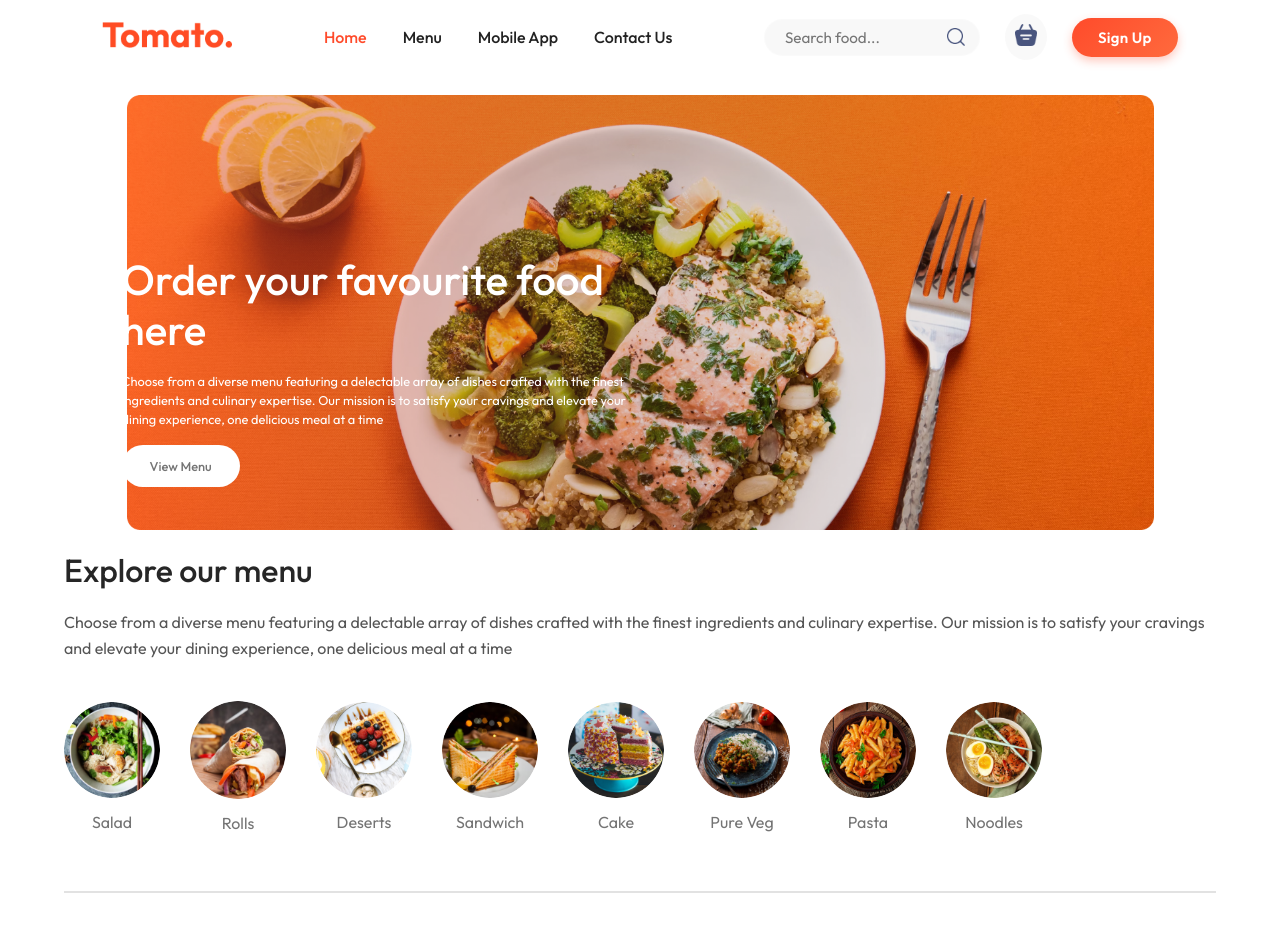
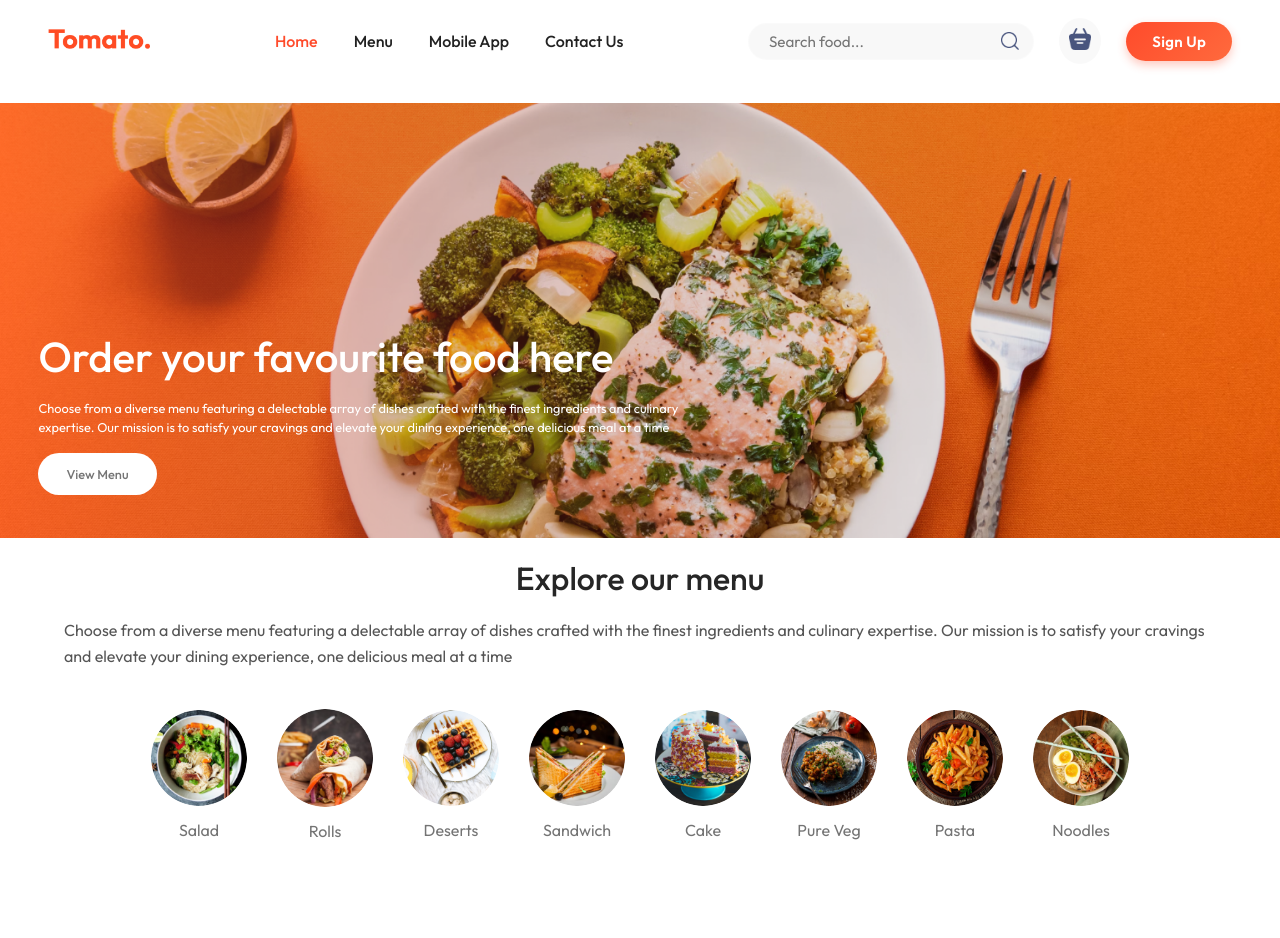
Before and after one commit to monika-yadav03/Food-Delivery, a React (Vite) app in the folder Frontend/: page / in a window 1280 px wide. Shown: the top 938 px of the page. Built offline with nearby package versions, Linux system fonts and the light colour scheme; a web font is replaced by a local one.

Commit message:
Fix responsive layout and deployment issues

```diff
--- a/Frontend/src/components/ExploreMenu/ExploreMenu.css
+++ b/Frontend/src/components/ExploreMenu/ExploreMenu.css
@@ -2,9 +2,11 @@
   display: flex;
   flex-direction: column;
   gap: 20px;
-  padding: 0 5%;
+  /* responsive horizontal padding */
+  padding-inline: clamp(12px, 5vw, 64px);
   max-width: 100%;
   overflow: hidden;
+  align-items: center;
 }
 
 .explore-menu h1 {
@@ -21,15 +23,18 @@
 
 .explore-menu-list {
   display: flex;
-  justify-content: flex-start;
+  justify-content: center;
   align-items: center;
-  gap: clamp(16px, 3vw, 30px);
+  gap: clamp(12px, 3vw, 30px);
   text-align: center;
   margin: 20px 0;
+  /* allow horizontal scrolling only on very small screens */
   overflow-x: auto;
   -webkit-overflow-scrolling: touch;
   scrollbar-width: none;
   padding-bottom: 8px;
+  flex-wrap: wrap;
+  justify-content: center;
 }
 
 .explore-menu-list::-webkit-scrollbar {
--- a/Frontend/src/components/FoodDisplay/FoodDisplay.css
+++ b/Frontend/src/components/FoodDisplay/FoodDisplay.css
@@ -1,15 +1,18 @@
 .food-display {
-  padding: 0 5%;
+  /* responsive horizontal padding */
+  padding-inline: clamp(12px, 5vw, 64px);
   max-width: 100%;
   overflow: hidden;
 }
 
 .food-display h2 {
-  padding-left: 5%;
+  /* keep heading visible and not clipped */
+  padding-inline: 0;
   margin-top: 30px;
   margin-bottom: 30px;
-  font-size: max(2vw, 22px);
+  font-size: clamp(20px, 2.4vw, 28px);
   font-weight: 600;
+  word-break: break-word;
 }
 
 .food-display-list {
--- a/Frontend/src/components/Footer/footer.css
+++ b/Frontend/src/components/Footer/footer.css
@@ -5,7 +5,7 @@
   flex-direction: column;
   align-items: center;
   gap: 10px;
-  padding: 30px 5% 20px;
+  padding: 30px clamp(12px, 5vw, 64px) 20px;
   margin-top: 50px;
   width: 100%;
   overflow: hidden;
--- a/Frontend/src/components/Header/header.css
+++ b/Frontend/src/components/Header/header.css
@@ -1,25 +1,29 @@
 .header {
   height: clamp(200px, 34vw, 480px);
   margin: 20px auto;
-  margin-left: 5%;
-  margin-right: 5%;
-  background: url("/header_img.png") no-repeat center;
-  background-size: contain;
+  /* use responsive horizontal padding instead of fixed margins */
+  padding-inline: clamp(12px, 5vw, 64px);
+  background: url("/header_img.png") no-repeat center center;
+  /* cover keeps the image scaling properly without leaving empty space */
+  background-size: cover;
   position: relative;
   max-width: 100%;
+  overflow: hidden;
 }
 
 .header-content {
   position: absolute;
-  padding-left: 5%;
+  /* keep content inside banner and responsive */
+  padding-inline-start: clamp(12px, 3vw, 40px);
   display: flex;
   flex-direction: column;
-  align-items: start;
+  align-items: flex-start;
   gap: clamp(8px, 1.5vw, 16px);
-  max-width: 50%;
+  max-width: min(70%, 720px);
   bottom: 10%;
   left: 0;
-  animation: fadeIn 3s;
+  animation: fadeIn 1.2s ease;
+  word-wrap: break-word;
 }
 
 .header-content h2 {
--- a/Frontend/src/components/navbar/navbar.css
+++ b/Frontend/src/components/navbar/navbar.css
@@ -10,7 +10,8 @@
   flex-wrap: wrap;
   justify-content: space-between;
   align-items: center;
-  padding: 14px 8%;
+  /* responsive horizontal padding to avoid overflow */
+  padding: clamp(8px, 1.8vw, 18px) min(6%, 48px);
   gap: 12px;
   transition: all 0.3s ease-in-out;
 }
@@ -20,7 +21,7 @@
 }
 
 .logo {
-  width: 130px;
+  width: clamp(90px, 8vw, 130px);
   max-width: 100%;
   cursor: pointer;
   transition: transform 0.3s ease;
@@ -110,7 +111,8 @@
   outline: none;
   background: transparent;
   font-size: 0.95rem;
-  width: 160px;
+  /* responsive input width */
+  width: clamp(120px, 18vw, 320px);
   min-width: 0;
   padding-left: 6px;
   color: #333;
```
